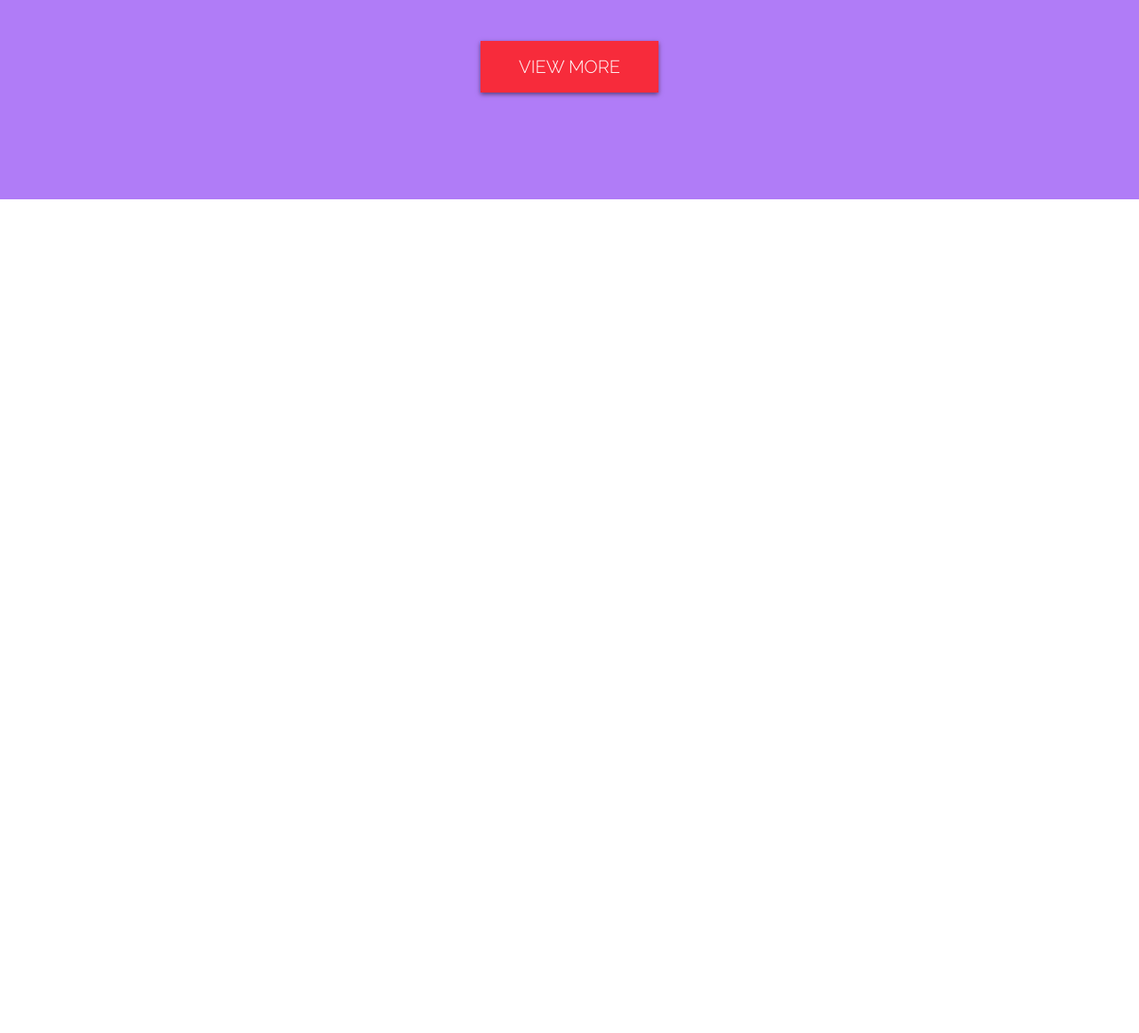
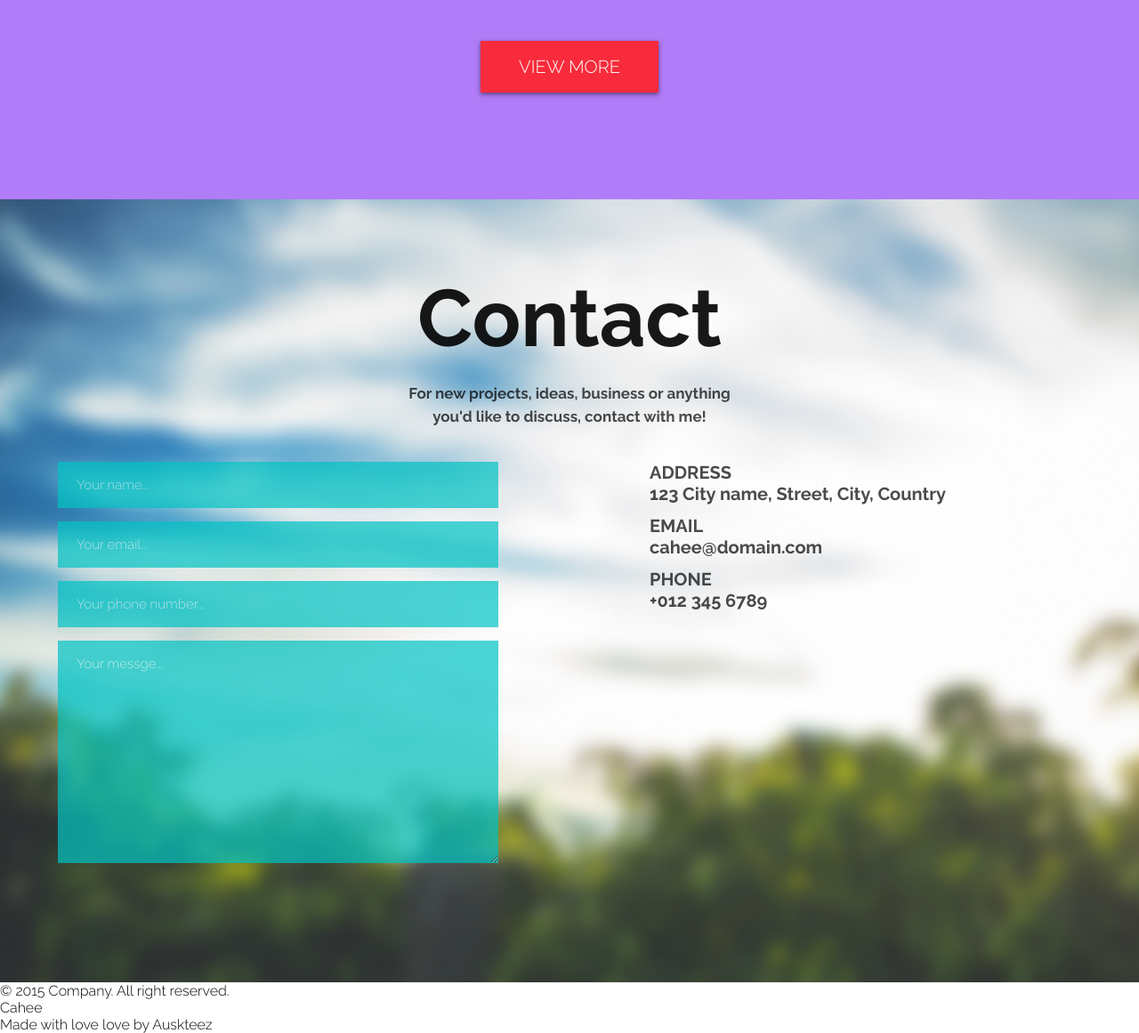
Before and after one commit to TatyanaSimchenko/cahee, a website built with Parcel: page src/index.html in a window 1280 px wide. Shown: the part 5172-6333 px from the top of the page at 89% size. Before the commit the page ends 5396 px from the top, so only its background shows below. Built offline with nearby package versions, Linux system fonts and the light colour scheme.

Commit message:
added contact-form

```diff
--- a/src/index.html
+++ b/src/index.html
@@ -129,12 +129,9 @@
       </div>
     </div>
     </section>
-
     <section class="gallery">
       <h1 class="gallery__title">Gallery</h1>
       <p class="gallery__description">Consectetur adipisicing elit, sed do eiusmod tempor incididunt ut labore et dolore magna aliqua. Ut enim ad minim veniam, quis nostrud exercitation ullamco laboris nisi ut aliquip ex ea commodo consequat.</p>
-
-
   <div class="grid">
     <div class="grig__row grig__row-large">
       <div class="grig__row-col">
@@ -166,7 +163,6 @@
     </div>
       <button class="button gallery__btn">VIEW MORE</button>
     </section>
-
     <section class="subscribe">
       <div class="subscribe__container">
       <h3 class="subscribe__title">Subscribe To Us</h3>
@@ -177,7 +173,6 @@
       </form>
     </div>
     </section>
-
     <section class="blog container">
       <h1 class="blog__title">Blog</h1>
       <p class="blog__desccription">
@@ -185,9 +180,7 @@
         ullamco laboris nisi ut aliquip ex ea commodo consequat. Duis aute irure
         dolor in reprehenderit in voluptate velit.
       </p>
-
       <ul class="list">
-
         <li class="list__item">
           <div class="card">
             <img class="card__image" src="../src/assets/images/smoothies.png" alt="image"/>
@@ -205,7 +198,6 @@
             </div>
           </div>
         </li>
-
         <li class="list__item">
           <div class="card">
             <img class="card__image" src="../src/assets/images/soup.png" alt="image" />
@@ -223,7 +215,6 @@
             </div>
           </div>
         </li>
-
         <li class="list__item">
           <div class="card">
             <img class="card__image" src="../src/assets/images/berries.png" alt="image" />
@@ -241,10 +232,74 @@
             </div>
           </div>
         </li>
-
       </ul>
       <button class="button blog__btn">VIEW MORE</button>
     </section>
+
+    <section class="contact">
+      <h1 class="contact__title">Contact</h1>
+      <p class="contact__description">
+        For new projects, ideas, business or anything you'd like to discuss,
+        contact with me!
+      </p>
+      <div class="contact__inner">
+        <form class="contact-form">
+          <ul class="contact-form__list">
+            <li class="contact-form__field">
+              <input
+                class="input contact-form__input"
+                placeholder="Your name..."
+                type="text"
+              />
+            </li>
+            <li class="contact-form__field">
+              <input
+                class="input contact-form__input"
+                placeholder="Your email..."
+                type="email"
+              />
+            </li>
+            <li class="contact-form__field">
+              <input
+                class="input contact-form__input"
+                placeholder="Your phone number..."
+                type="tel"
+              />
+            </li>
+            <li class="contact-form__field">
+              <textarea
+                class="textarea contact-form__input                 "
+                placeholder="Your messge..."
+              ></textarea>
+            </li>
+          </ul>
+        </form>
+
+        <div class="contact__info">
+          <div class="contact__info-address">
+            <p class="contact__info-address--name">Address</p>
+            <p class="contact__info-address--text"
+              >123 City name, Street, City, Country</p
+            >
+          </div>
+          <div class="contact__info-email">
+            <p class="contact__info-email--name">Email</p>
+            <a class="contact__info-email--link" href="#">cahee@domain.com</a>
+          </div>
+          <div class="contact__info-phone">
+            <p class="contact__info-phone--name">PHONE</p>
+            <a class="contact__info-phone--num" href="tel:0123456789">+012 345 6789</a>
+          </div>
+        </div>
+      </div>
+    </section>
+    <footer class="footer">
+      <div class="footer__container">
+      <p class="footer__copyright">© 2015 Company. All right reserved.</p>
+      <p class="footer__logo">Cahee</p>
+      <p class="footer__text">Made with <span class="footer__text-word">love</span> love by Auskteez</p>
+    </div>
+    </footer>
 
 
 
--- /dev/null
+++ b/src/scss/components/_contact-form.scss
@@ -0,0 +1,49 @@
+.contact-form {
+  @media screen and (max-width: 1025px) {
+    margin-bottom: 30px;
+  }
+  &__field {
+    margin-right: 170px;
+  }
+  &__input,
+  &__textarea {
+    border: transparent;
+    outline: none;
+    cursor: pointer;
+    width: 495px;
+    padding: 17px;
+    margin-bottom: 15px;
+    border-left: 4px solid transparent;
+    background: $FORM-BG-COLOR;
+    opacity: 0.7;
+    @include text($H15, 700, $WHITE);
+    font-family: $base-font;
+    @media screen and (max-width: 545px) {
+      width: 450px;
+    }
+    @media screen and (max-width: 485px) {
+      width: 400px;
+    }
+    @media screen and (max-width: 440px) {
+      width: 380px;
+    }
+    @media screen and (max-width: 410px) {
+      width: 310px;
+    }
+    @media screen and (max-width: 345px) {
+      width: 280px;
+    }
+    &:active,
+    &:focus {
+      border-left: 4px solid $FORM-ACTIVE-COLOR;
+    }
+    @include placeholder {
+      @include text($H15, 400, $WHITE);
+      opacity: 0.7;
+      font-family: $base-font;
+    }
+  }
+  .textarea {
+    min-height: 250px;
+  }
+}
--- /dev/null
+++ b/src/scss/components/_contact-info.scss
@@ -0,0 +1,31 @@
+.contact__info {
+  &-address, &-email {
+    margin-bottom: 12px;
+  }
+  &-address, &-email, &-phone {
+    &--name {
+      @include text($H20, 700, $BLACK);
+      opacity: 0.7;
+      text-transform: uppercase;
+      @media screen and (max-width: 1025px) {
+        color: $WHITE;
+      }
+    }
+    &--text {
+      @include text($H20, 700, $BLACK);
+      opacity: 0.7;
+      @media screen and (max-width: 1025px) {
+        color: $WHITE;
+      }
+    }
+    &--link, &--num {
+      cursor: pointer;
+      text-decoration: none;
+      @include text($H20, 700, $BLACK);
+      opacity: 0.7;
+      @media screen and (max-width: 1025px) {
+        color: $WHITE;
+      }
+    }
+  }
+}
--- /dev/null
+++ b/src/scss/components/_contact.scss
@@ -0,0 +1,33 @@
+.contact {
+  min-height: 870px;
+  display: block;
+  padding: 80px 0 115px;
+  background-image: url(../assets/images/form-bg.png);
+  background-repeat: no-repeat;
+  background-size: cover;
+  &__title {
+    text-align: center;
+    padding-bottom: 20px;
+    @include text($H90, 700, $BLACK);
+    opacity: 0.9;
+    @media screen and (max-width: 425px) {
+      font-size: $H70;
+    }
+  }
+  &__description {
+    text-align: center;
+    max-width: 400px;
+    @include text($H17, 700, $BLACK);
+    opacity: 0.7;
+    line-height: 1.5;
+    padding: 0px 15px 38px 15px;
+    margin: 0 auto;
+  }
+  &__inner {
+    margin: 0 auto;
+    padding: 0 15px 0 15px;
+    max-width: 1180px;
+    display: flex;
+    flex-wrap: wrap;
+  }
+}
--- a/src/scss/core/_mixins.scss
+++ b/src/scss/core/_mixins.scss
@@ -113,6 +113,14 @@
   z-index: z-index($key);
 }
 
+@mixin placeholder {
+  &.placeholder { @content; }
+  &:-moz-placeholder { @content; }
+  &::-moz-placeholder { @content; }
+  &:-ms-input-placeholder { @content; }
+  &::-webkit-input-placeholder { @content; }
+}
+
 /* Screens */
 $screen-iphone-5: 320px;
 $screen-iphone-6: 375px;
--- a/src/scss/core/_vars.scss
+++ b/src/scss/core/_vars.scss
@@ -10,6 +10,9 @@
 $LITE-GREEN: #96b92c;
 $BG-BLOG-COLOR: #b07cf7;
 $CORAL: #f72b3b;
+$FORM-ACTIVE-COLOR: #355b82;
+$FORM-BG-COLOR: rgb(0, 196, 196);
+$FOOTER-SPAN-COLOR: #ff2b58;
 $GRADIENT: radial-gradient(rgb(0,196,196) 0%, rgb(0,183,183) 32%, rgb(0,173,173) 68%, rgb(0,156,156) 100%);
 
 
@@ -32,6 +35,7 @@
 $H40: calcRem(40px);
 $H30: calcRem(30px);
 $H32: calcRem(32px);
+$H25: calcRem(25px);
 $H20: calcRem(20px);
 $H21: calcRem(21px);
 $H17: calcRem(17px);
--- a/src/scss/style.scss
+++ b/src/scss/style.scss
@@ -45,3 +45,10 @@
 @import './components/blog';
 @import './components/blog-btn';
 @import './components/card';
+
+//contact
+@import './components/contact';
+@import './components/contact-form';
+@import './components/contact-info';
+
+//footer
```
Also changed, not shown: src/assets/images/form-bg.png (added).
